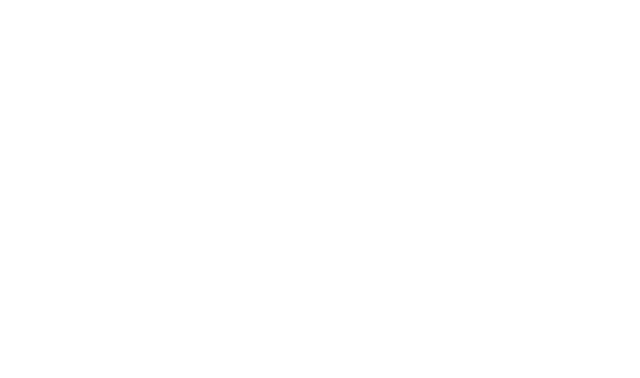
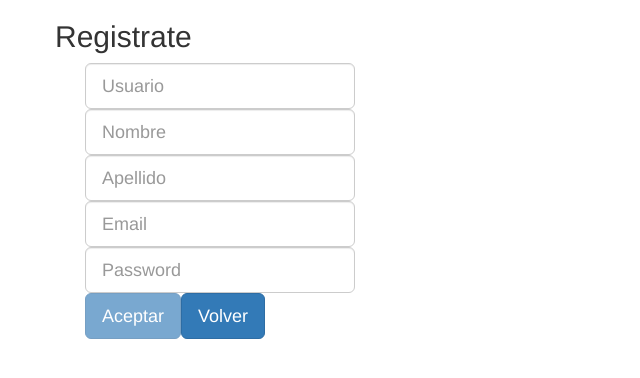
Before and after one commit to nicorodriguezt/TrabajoFinalFront, an Angular app: page /registro in a window 1280 px wide. Before the commit this address led to /. Shown: the top 378 px of the page, without its empty margins (0-640 px from the left). Built offline with nearby package versions, Linux system fonts and the light colour scheme.

Commit message:
Registro funcionando

```diff
--- a/src/app/_components/login/login.component.html
+++ b/src/app/_components/login/login.component.html
@@ -26,7 +26,7 @@
           <button type="submit" class="btn btn-lg btn-primary btn-block">Ingresar</button>
           <div>
             <form class="links">
-              <a href="#">Registrate</a> o <a href="#">Recupera la contraseña</a>
+              <a href="registro">Registrate</a> o <a href="#">Recupera la contraseña</a>
             </form>
           </div>
         </form>
--- a/src/app/_components/login/login.component.ts
+++ b/src/app/_components/login/login.component.ts
@@ -42,7 +42,7 @@ export class LoginComponent implements OnInit {
   }
 
   ngOnInit() {
-    this.session = this._UsuarioService.getToken();
+    // this.session = this._UsuarioService.getToken();
   }
 
 }
--- a/src/app/_components/registro/registro.component.html
+++ b/src/app/_components/registro/registro.component.html
@@ -1,32 +1,68 @@
-<div class="col-md-6 col-md-offset-3">
-  <h2>Registrate</h2>
-  <form class="col-md-10">
-    <p>
-      <label>Nombre de Usuario </label>
-      <input type="text" class="form-control" required/>
-    </p>
+<link href="//maxcdn.bootstrapcdn.com/bootstrap/3.3.0/css/bootstrap.min.css" rel="stylesheet" id="bootstrap-css">
+<script src="//maxcdn.bootstrapcdn.com/bootstrap/3.3.0/js/bootstrap.min.js"></script>
+<script src="//code.jquery.com/jquery-1.11.1.min.js"></script>
 
-    <p>
-      <label>Nombre </label>
-      <input type="text" class="form-control" required/>
-    </p>
+<div class="container">
 
-    <p>
-      <label>Apellido </label>
-      <input type="text" class="form-control" required/>
-    </p>
+  <div class="row" id="pwd-container">
+    <div class="col-md-4"></div>
+    <h2>Registrate</h2>
+    <div *ngIf="errorMensaje">
+      <div class="alert alert-danger">
+        <strong>Error: </strong> {{errorMensaje}}
+      </div>
+    </div>
 
-    <p>
-      <label>Direccion de email </label>
-      <input type="text" class="form-control" required/>
-    </p>
+    <div class="col-sm-4">
+      <section class="login-form">
+        <form #loginForm="ngForm" class="col-sm-10">
 
-    <p>
-      <label>Contraseña </label>
-      <input type="password" class="form-control" required/>
-    </p>
+          <input type="text" #username="ngModel" name="username" [(ngModel)]="Usuario.UserName" placeholder="Usuario"
+                 class="form-control input-lg" required/>
+          <span *ngIf="!username.valid && username.touched">
+            El usuario es obligatorio
+          </span>
 
-    <input type="submit" value="Registrarse" class="btn btn-primary"/>
+          <input type="text" #Nombre="ngModel" name="Nombre" [(ngModel)]="Usuario.Nombre" placeholder="Nombre"
+                 class="form-control input-lg" required/>
+          <span *ngIf="!Nombre.valid && Nombre.touched">
+            El Nombre es obligatorio
+          </span>
 
-  </form>
+          <input type="text" #Apellido="ngModel" name="Apellido" [(ngModel)]="Usuario.Apellido" placeholder="Apellido"
+                 class="form-control input-lg" required/>
+          <span *ngIf="!Apellido.valid && Apellido.touched">
+            El Apellido es obligatorio
+          </span>
+
+          <input type="email" #Email="ngModel" name="Email" [(ngModel)]="Usuario.Email" placeholder="Email"
+                 class="form-control input-lg" required email="true"/>
+          <span *ngIf="!Email.valid && Email.touched">
+            El Email es obligatorio
+          </span>
+
+          <input type="password" #password="ngModel" name="password" [(ngModel)]="Usuario.Password"
+                 placeholder="Password" class="form-control input-lg" required/>
+          <span *ngIf="!password.valid && password.touched">
+            La contraseña es obligatoria
+          </span>
+
+          <div class="pwstrength_viewport_progress"></div>
+
+          <button (click)="singup()" class="btn btn-lg btn-primary" [disabled]="
+            !username.valid || !username.touched ||
+            !Nombre.valid || !Nombre.touched ||
+            !Apellido.valid || !Apellido.touched ||
+            !Email.valid || !Email.touched ||
+            !password.valid || !password.touched">Aceptar
+          </button>
+
+          <button (click)="volver()" class="btn btn-lg btn-primary">Volver</button>
+
+        </form>
+      </section>
+    </div>
+
+    <div class="col-md-4"></div>
+  </div>
 </div>
--- a/src/app/_components/registro/registro.component.ts
+++ b/src/app/_components/registro/registro.component.ts
@@ -1,13 +1,52 @@
 import { Component, OnInit } from '@angular/core';
+import { Location } from '@angular/common';
+import {UsuarioService} from '../../_services/usuario.service';
+import {Router} from '@angular/router';
+import {Usuario} from '../../_models/Usuario';
 
 @Component({
   selector: 'app-registro',
   templateUrl: './registro.component.html',
-  styleUrls: ['./registro.component.css']
+  styleUrls: ['./registro.component.css'],
+  providers: [UsuarioService]
 })
 export class RegistroComponent implements OnInit {
+  public Usuario: Usuario;
+  public errorMensaje;
+  public session;
 
-  constructor() { }
+  constructor(
+    private _UsuarioService: UsuarioService,
+    private _router: Router,
+    private _location: Location
+  ) {
+    this.Usuario = new Usuario('','','','','');
+  }
+
+  public volver() {
+    this._location.back();
+  }
+
+  public singup() {
+    this._UsuarioService.singup(this.Usuario).subscribe(
+      response => {
+        this.session = response;
+        if (!this.session.passport.user) {
+          alert('Error en el servidor');
+        } else {
+          this._UsuarioService.sendToken(this.session.passport.user);
+          this._router.navigate(['/main']);
+        }
+      }
+      ,
+      error1 => {
+        var errorMensaje = <any>error1;
+        if (errorMensaje) {
+          this.errorMensaje = error1;
+        }
+      }
+    );
+  }
 
   ngOnInit() {
   }
--- a/src/app/_guards/auth.guard.ts
+++ b/src/app/_guards/auth.guard.ts
@@ -11,7 +11,7 @@ export class AuthGuard implements CanActivate {
   canActivate(
     next: ActivatedRouteSnapshot,
     state: RouterStateSnapshot): Observable<boolean> | Promise<boolean> | boolean {
-    if (localStorage.getItem('Logged')) {
+    if (localStorage.getItem('Logged') || state.url === '/registro') {
       return true;
     } else {
       this._router.navigate(['login']);
--- a/src/app/_services/usuario.service.ts
+++ b/src/app/_services/usuario.service.ts
@@ -44,4 +44,12 @@ export class UsuarioService {
     localStorage.removeItem('Logged');
     return this._http.get(this.url + 'logout', HttpOptions).pipe(map(res => res));
   }
+
+  singup(user) {
+    const json = JSON.stringify(user);
+    const params = json;
+
+    return this._http.post(this.url + 'registrar', params, HttpOptions)
+      .pipe(map(res => res));
+  }
 }
--- a/src/app/app-routing.module.ts
+++ b/src/app/app-routing.module.ts
@@ -5,15 +5,18 @@ import { RouterModule, Routes } from '@angular/router';
 // Componentes
 import { LoginComponent } from './_components/login/login.component';
 import { MainMenuComponent } from './_components/main-menu/main-menu.component';
+import { RegistroComponent} from './_components/registro/registro.component';
 
 // Guard
 import { AuthGuard} from './_guards/auth.guard';
 import {LoginGuard} from './_guards/login.guard';
+import {register} from 'ts-node';
 
 const routes: Routes = [
   { path: 'login', component: LoginComponent, canActivate: [LoginGuard]},
   { path: '', redirectTo: '/main', pathMatch: 'full'},
-  { path: 'main', component: MainMenuComponent, canActivate: [AuthGuard]}
+  { path: 'main', component: MainMenuComponent, canActivate: [AuthGuard]},
+  { path: 'registro', component: RegistroComponent, canActivate: [AuthGuard]}
 ];
 
 @NgModule({
```
